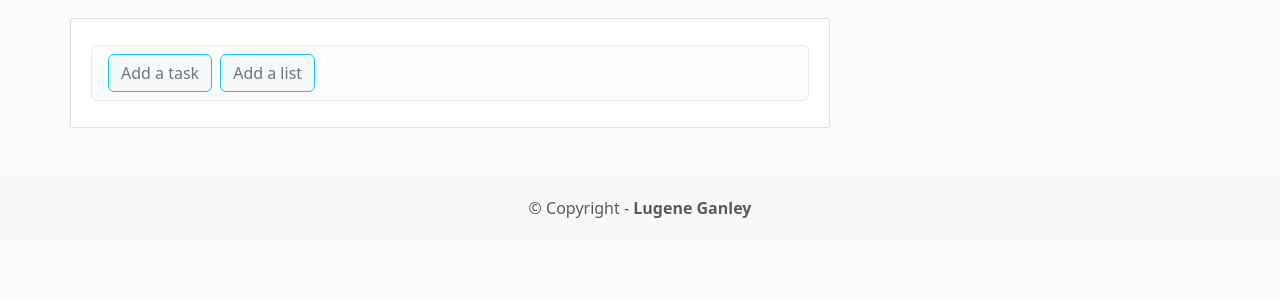
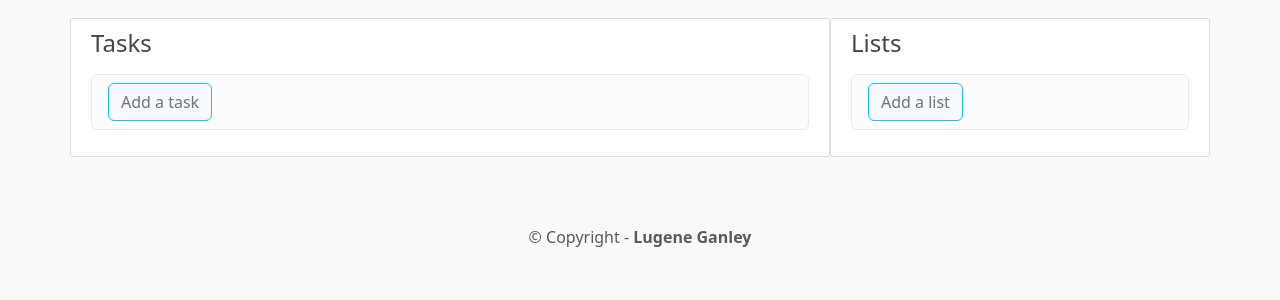
Before and after one commit to chocolate365/noggin, a Django app: page / in a window 1280 px wide. Shown: the part 62-362 px from the top of the page. Run offline with Django 4.2, Linux system fonts and the light colour scheme; the visitor is signed in with stand-in values (Sample User, id 1); data that the repository does not hold is empty; some libraries are stand-ins or nearby versions.

Commit message:
restored front page, lists sort but don't persist, 15 lists added on register

```diff
--- a/tasks/models.py
+++ b/tasks/models.py
@@ -9,7 +9,7 @@ class List(models.Model):
 	owner = models.ForeignKey(User, on_delete=models.CASCADE)
 
 	class Meta:
-		ordering = ['pk']
+		ordering = ['display_order']
 
 	def __str__(self):
 		return self.name
--- a/tasks/templates/tasks/base.html
+++ b/tasks/templates/tasks/base.html
@@ -17,11 +17,12 @@
 
 	<!-- HTMX -->
 	<script src="https://unpkg.com/htmx.org@1.6.0"></script>
+
     <script src="https://cdn.jsdelivr.net/npm/sortablejs@latest/Sortable.min.js"></script>
 
 </head>
 
-<body>
+<body hx-headers='{"X-CSRFToken": "{{ csrf_token }}"}'>
 
 	<nav class="navbar navbar-expand-md bg-warning fixed-top">
 		<div class="container">
--- a/tasks/templates/tasks/home.html
+++ b/tasks/templates/tasks/home.html
@@ -3,25 +3,38 @@
 {% block content %}
 
 <div class="content-section col-md-8">
-	<!--		<h4>Tasks</h4> -->
+	<h4>Tasks</h4>
 	<p class='text-muted'>
 
 		<ul class="list-group">
 
-			<li class="list-group-item list-group-item-light"><a class="btn btn-primary me-2 btn-outline-info bg-light text-secondary" href="{% url 'new-task' %}">Add a task</a><a class="btn btn-primary me-2 btn-outline-info bg-light text-secondary" href="{% url 'new-list' %}">Add a list</a></li>
+			<li class="list-group-item list-group-item-light">
+				<a class="btn btn-primary me-2 btn-outline-info bg-light text-secondary" href="{% url 'new-task' %}">Add a task</a>
+			</li>
 
+			{% for task in tasks %}
+			<li class="list-group-item list-group-item-light">
+				<a class="link-secondary" href="{% url 'tasks-task' task.id %}">{{ task.name }}</a> ({{task.priority}}{% if task.user_date %}, {{ task.user_date|date:'F j, Y' }}{% endif %})</li>{% endfor %}
+
+			</ul>
+
+		</p>
+	</div>
+
+	<div class="content-section col-md-4">
+		<h4>Lists</h4>
+		<p class='text-muted'>
+
+			<ul class="list-group">
+
+				<li class="list-group-item list-group-item-light">
+					<a class="btn btn-primary me-2 btn-outline-info bg-light text-secondary" href="{% url 'new-list' %}">Add a list</a>
+				</li>
 
 				{% for list in lists %}
 				<li class="list-group-item list-group-item-light">
 					<a class="link-secondary" href="{% url 'tasks-list' list.id %}">{{ list.name }}</a>
 				</li>
-
-				<ol>
-					{% for task in list.tasks.all %}
-					<li class="list-group-item list-group-item-light">
-						<a class="link-secondary" href="{% url 'tasks-task' task.id %}">{{ task.name }}</a> ({{task.priority}}{% if task.user_date %}, {{ task.user_date|date:'F j, Y' }}{% endif %})</li>
-					{% endfor %}
-				</ol>
 				{% endfor %}
 
 			</ul>
--- a/tasks/views.py
+++ b/tasks/views.py
@@ -69,6 +69,7 @@ def new_list(request):
 		if form.is_valid():
 			to_save = form.save(commit=False)
 			to_save.owner = request.user
+			form.display_order = to_save.id
 			form.save()
 			return redirect('/')
 
@@ -178,9 +179,11 @@ def updatelist(request, list_id):
 
 @login_required
 def deletelist(request, list_id):
-	task = get_object_or_404(List, pk=list_id, owner=request.user)
-	task.delete()
-	return redirect('/')
+	list = get_object_or_404(List, pk=list_id, owner=request.user)
+	list.delete()
+	lists = List.objects.filter(owner=request.user)
+	#return redirect('/')
+	return render(request, 'tasks/lists.html', {'lists': lists})
 
 
 @login_required
--- a/users/views.py
+++ b/users/views.py
@@ -29,6 +29,7 @@ def register(request):
 			List.objects.create(name='Vacation places', owner=last_user)
 			List.objects.create(name='Gifts to buy', owner=last_user)
 			List.objects.create(name='Waiting', owner=last_user)
+			List.objects.create(name='Bucket list', owner=last_user)
 
 			return redirect('login')
 	else:
```
Also changed, not shown: tasks/templates/tasks/lists.html (+8 -0 lines). Lines whose indentation alone changed are shown as unchanged.
